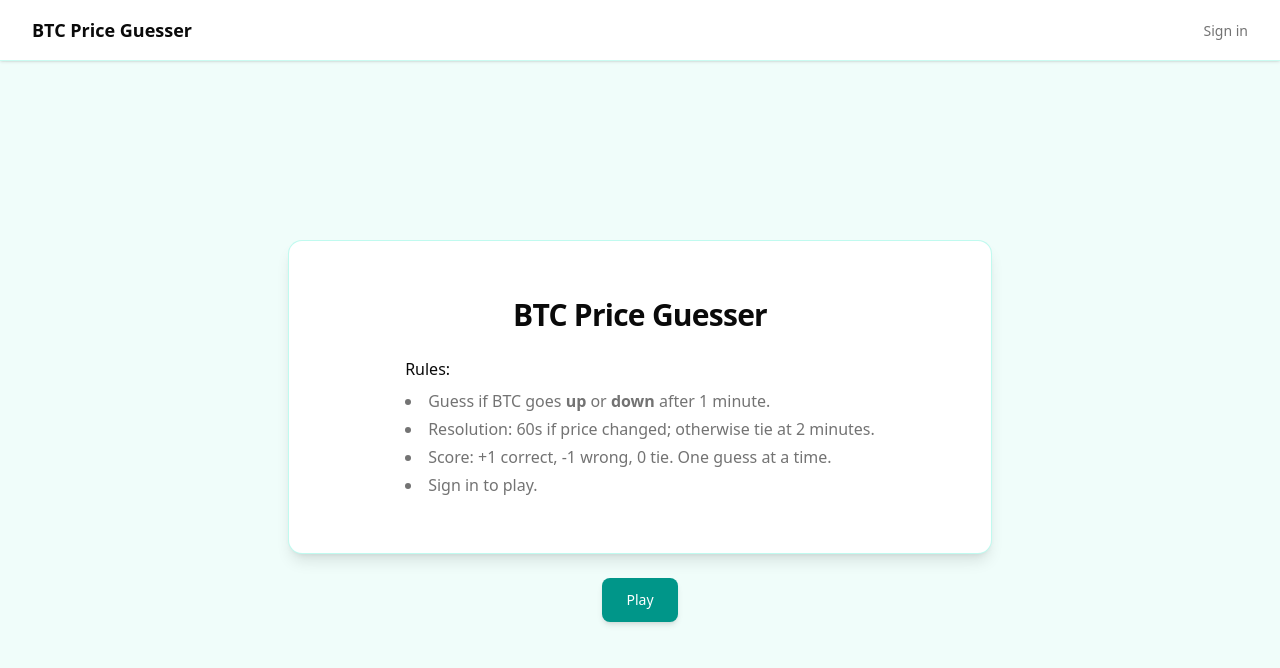
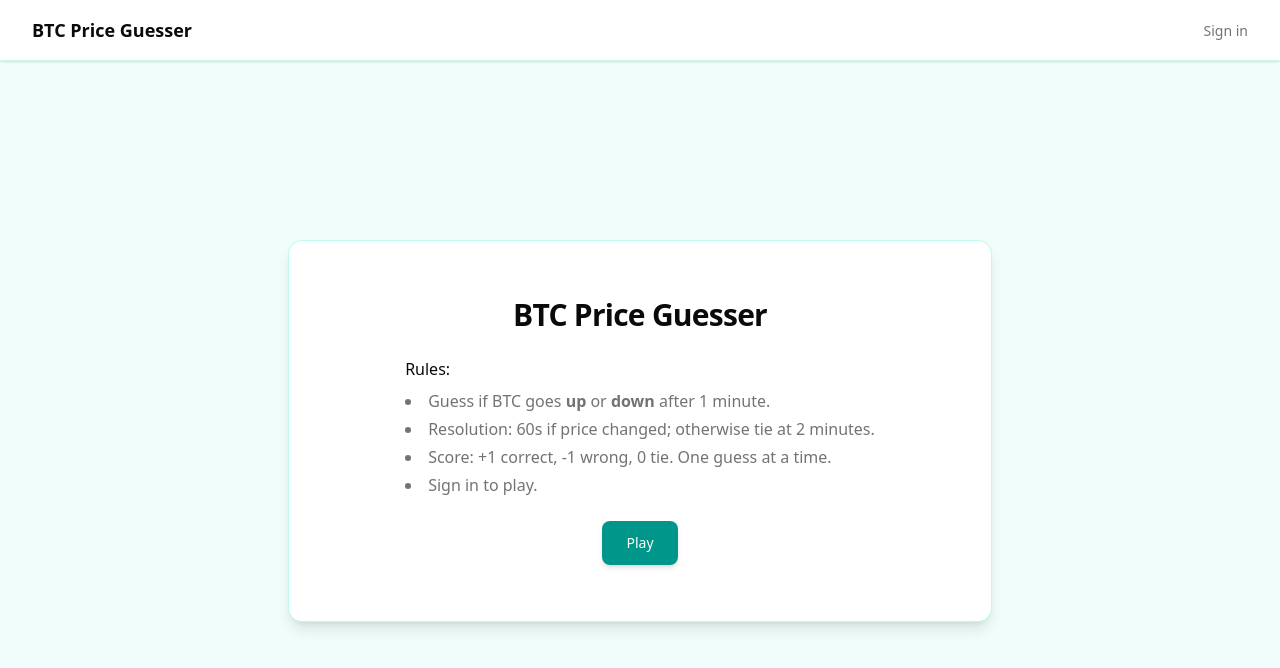
Before and after one commit to Ajamuar/btc-price-guesser, a Next.js app: page / in a window 1280 px wide. Shown: the top 668 px of the page. Built offline with nearby package versions, Linux system fonts and the light colour scheme; no server answers.

Commit message:
ui polish

```diff
--- a/app/page.tsx
+++ b/app/page.tsx
@@ -4,6 +4,7 @@ import { authOptions } from "@/lib/auth";
 import { Button } from "../components/ui/button";
 import { SiteHeader } from "@/components/site-header";
 import { PageContainer } from "@/components/page-container";
+import { MainContentCard } from "@/components/main-content-card";
 import { GameRulesCard } from "@/components/game-rules-card";
 
 export default async function Home() {
@@ -15,6 +16,7 @@ export default async function Home() {
       <SiteHeader session={session} />
       <main className="flex flex-1 flex-col items-center justify-center px-4 py-10 sm:px-8 sm:py-16 lg:px-12 lg:py-20">
         <PageContainer className="w-full max-w-full sm:max-w-2xl lg:max-w-3xl">
+          <MainContentCard>
             <div className="flex flex-col items-center gap-6">
               <GameRulesCard />
               <Button
@@ -25,6 +27,7 @@ export default async function Home() {
                 <Link href={playHref} className="no-underline">Play</Link>
               </Button>
             </div>
+          </MainContentCard>
         </PageContainer>
       </main>
     </div>
--- a/app/play/page.tsx
+++ b/app/play/page.tsx
@@ -4,6 +4,7 @@ import { authOptions } from "@/lib/auth";
 import { getUserById } from "@/lib/user";
 import { SiteHeader } from "@/components/site-header";
 import { PageContainer } from "@/components/page-container";
+import { MainContentCard } from "@/components/main-content-card";
 import { PlayContent } from "@/components/play/play-content";
 
 export default async function Page() {
@@ -25,12 +26,14 @@ export default async function Page() {
       <SiteHeader session={session} />
       <main className="flex flex-1 flex-col items-center justify-center px-4 py-10 sm:px-8 sm:py-16 lg:px-12 lg:py-20">
         <PageContainer className="w-full max-w-full sm:max-w-2xl lg:max-w-4xl">
+          <MainContentCard>
             <PlayContent
               userDisplayName={userDisplayName}
               initialScore={profile.score}
               initialPendingGuess={profile.pendingGuess}
               currentUserId={session.user.id}
             />
+          </MainContentCard>
         </PageContainer>
       </main>
     </div>
--- a/components/game-rules-card.tsx
+++ b/components/game-rules-card.tsx
@@ -1,6 +1,5 @@
 export function GameRulesCard() {
   return (
-    <div className="w-full rounded-xl border border-teal-200/60 bg-white px-8 py-10 shadow-lg sm:px-12 sm:py-14 dark:border-teal-800/50 dark:bg-card">
     <div className="flex flex-col items-center gap-6 text-center">
       <h1 className="text-2xl font-semibold tracking-tight text-foreground sm:text-3xl">
         BTC Price Guesser
@@ -17,6 +16,5 @@ export function GameRulesCard() {
         </ul>
       </div>
     </div>
-    </div>
   );
 }
--- /dev/null
+++ b/components/main-content-card.tsx
@@ -0,0 +1,13 @@
+import { cn } from "@/lib/utils";
+
+type MainContentCardProps = {
+  children: React.ReactNode;
+  className?: string;
+};
+
+const cardClasses =
+  "w-full rounded-xl border border-teal-200/60 bg-white px-8 py-10 shadow-lg sm:px-12 sm:py-14 dark:border-teal-800/50 dark:bg-card";
+
+export function MainContentCard({ children, className }: MainContentCardProps) {
+  return <div className={cn(cardClasses, className)}>{children}</div>;
+}
--- a/components/play/play-content.tsx
+++ b/components/play/play-content.tsx
@@ -25,7 +25,7 @@ export function PlayContent({
 
   return (
     <div className="flex flex-col gap-6 lg:flex-row lg:items-start lg:gap-8">
-      <div className="w-full flex-1 rounded-xl border border-teal-200/60 bg-white px-8 py-10 shadow-lg sm:px-12 sm:py-14 dark:border-teal-800/50 dark:bg-card">
+      <div className="w-full flex-1 px-4 py-4 sm:px-6 sm:py-6">
         <GameContainer
           userDisplayName={userDisplayName}
           initialScore={initialScore}
@@ -33,7 +33,7 @@ export function PlayContent({
           onResolution={onResolution}
         />
       </div>
-      <div className="w-full shrink-0 rounded-xl border border-teal-200/60 bg-white px-4 py-4 shadow-lg dark:border-teal-800/50 dark:bg-card lg:w-80">
+      <div className="w-full shrink-0 border-t border-border/60 px-4 py-4 lg:w-80 lg:border-t-0 lg:border-l lg:border-border/60 lg:pl-8 lg:pr-4">
         <PlayTabs currentUserId={currentUserId} refetchTrigger={refetchTrigger} />
       </div>
     </div>
--- a/components/play/play-tabs.tsx
+++ b/components/play/play-tabs.tsx
@@ -19,10 +19,10 @@ export function PlayTabs({ currentUserId, refetchTrigger }: PlayTabsProps) {
         <TabsTrigger value="leaderboard">Leaderboard</TabsTrigger>
         <TabsTrigger value="history">History</TabsTrigger>
       </TabsList>
-      <TabsContent value="leaderboard" className="min-h-[200px]">
+      <TabsContent value="leaderboard" className="min-h-[200px] max-h-[min(60vh,28rem)] overflow-y-auto">
         <LeaderboardTab currentUserId={currentUserId} refetchTrigger={refetchTrigger} />
       </TabsContent>
-      <TabsContent value="history" className="min-h-[200px]">
+      <TabsContent value="history" className="min-h-[200px] max-h-[min(60vh,28rem)] overflow-y-auto">
         <HistoryTab refetchTrigger={refetchTrigger} />
       </TabsContent>
     </Tabs>
```
Lines whose indentation alone changed are shown as unchanged.
